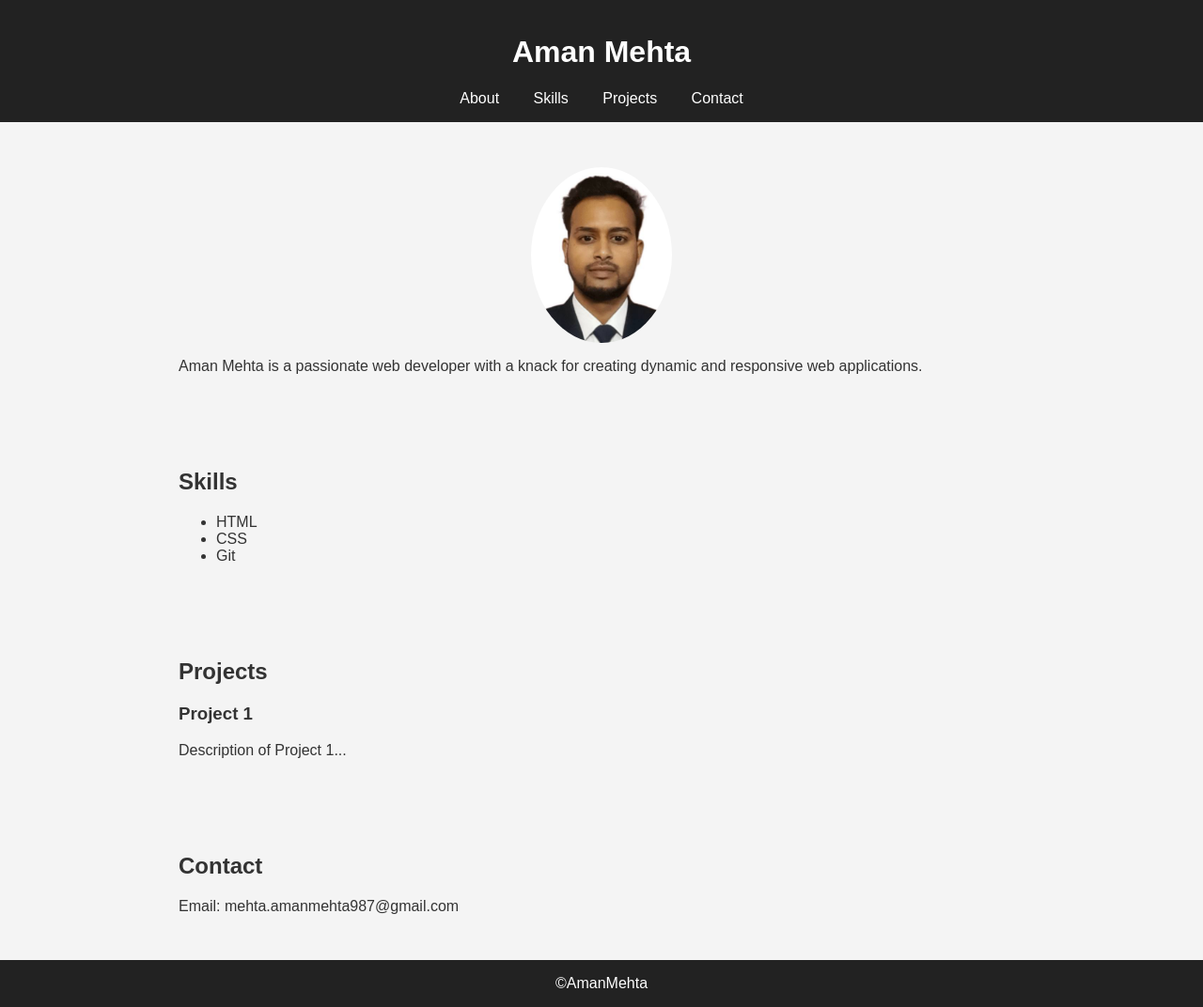
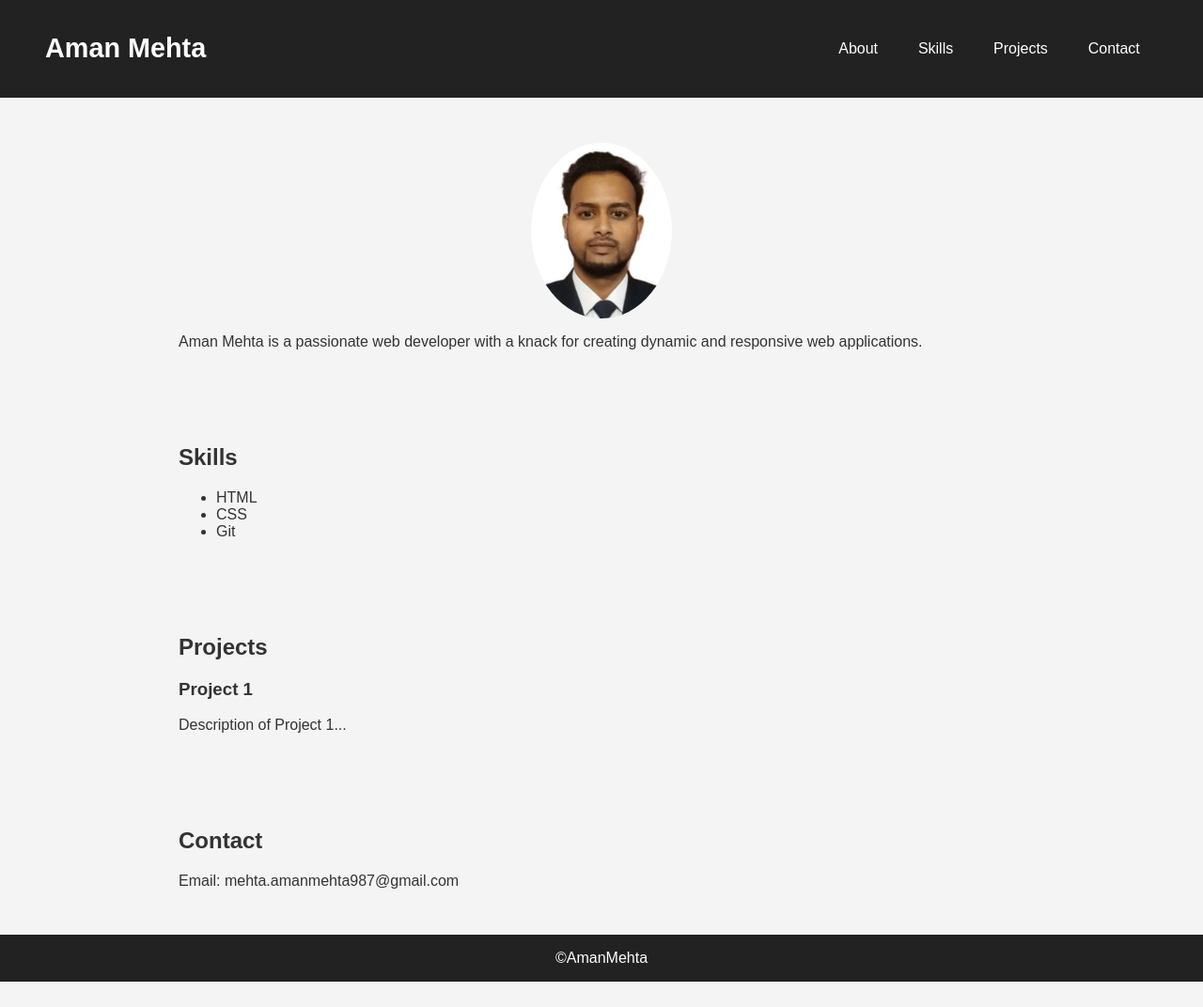
Before and after one commit to aman-m17/my-profile-page, a plain HTML site: page index.html in a window 1280 px wide. Shown: the whole page at 94% size. After the commit the page ends 1045 px from the top, so only its background shows below. Drawn offline with Linux system fonts and the light colour scheme.

Commit message:
style(CSS): Enhance Header Layout

```diff
--- a/style.css
+++ b/style.css
@@ -7,16 +7,29 @@ body {
 }
 
 header {
-  background: #222;
+  background-color: #222;
   color: white;
-  padding: 1em 0;
-  text-align: center;
+  display: flex;
+  justify-content: space-between;
+  align-items: center;
+  padding: 1rem 3rem;
+}
+
+header h1 {
+  font-size: 1.8rem;
+  font-weight: 700;
 }
 
 nav a {
   color: white;
-  margin: 0 1em;
+  margin: 0 1.2rem;
   text-decoration: none;
+  font-weight: 500;
+  transition: color 0.3s;
+}
+
+nav a:hover {
+  color: #00bcd4; /* accent color */
 }
 
 section {
```
